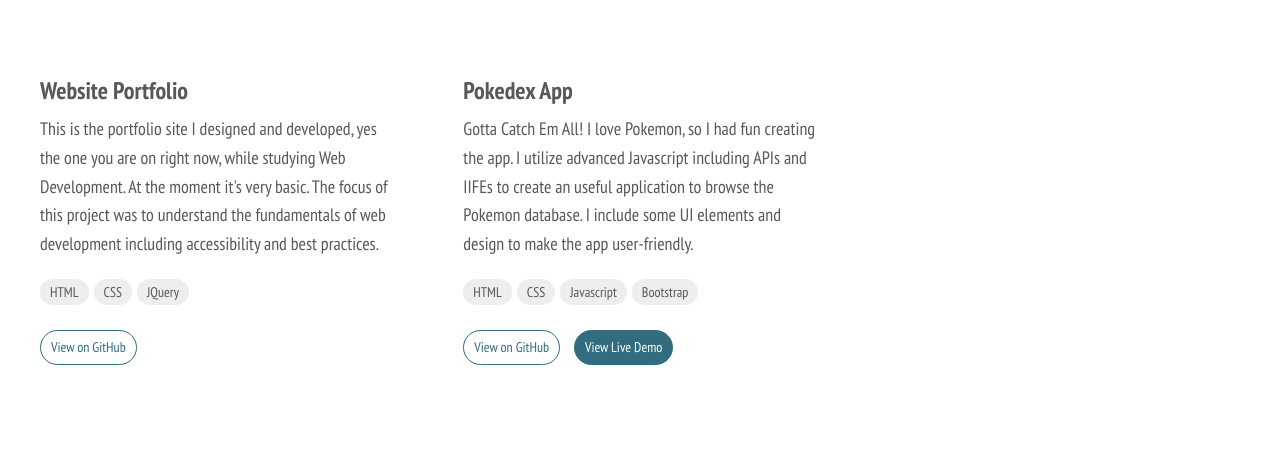
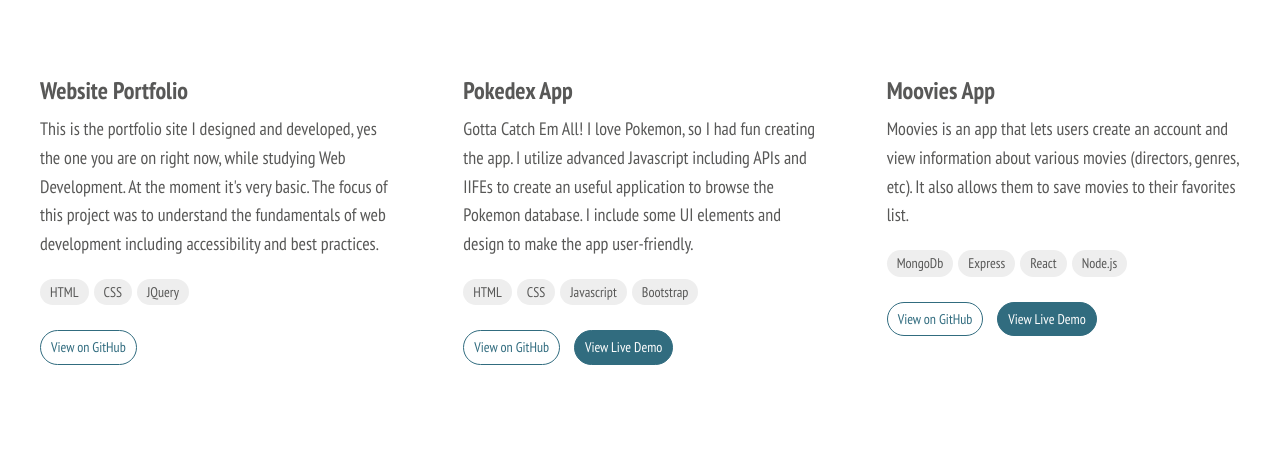
Before and after one commit to DevEke/Portfolio-Website, a plain HTML site: page work.html in a window 1280 px wide. Shown: the part 171-621 px from the top of the page. Drawn offline with Linux system fonts and the light colour scheme.

Commit message:
Added a new project to work.html

```diff
--- a/work.html
+++ b/work.html
@@ -77,6 +77,18 @@
             <a class="project-btn project-btn-code" href="https://github.com/DevEke/Pokedex-App" target="_blank">View on GitHub</a>
             <a class="project-btn project-btn-demo" href="https://deveke.github.io/Pokedex-App/" target="_blank">View Live Demo</a>
           </div>
+          <div class="project-grid__item">
+            <h2>Moovies App</h2>
+            <p>Moovies is an app that lets users create an account and view information about various movies (directors, genres, etc). It also allows them to save movies to their favorites list.</p>
+            <div class="project-grid__item--tools-list">
+              <div class="project-grid__item--tools-list--item">MongoDb</div>
+              <div class="project-grid__item--tools-list--item">Express</div>
+              <div class="project-grid__item--tools-list--item">React</div>
+              <div class="project-grid__item--tools-list--item">Node.js</div>
+            </div>
+            <a class="project-btn project-btn-code" href="https://github.com/DevEke/Movie-API" target="_blank">View on GitHub</a>
+            <a class="project-btn project-btn-demo" href="https://moovies-app-0088.herokuapp.com/" target="_blank">View Live Demo</a>
+          </div>
       </div>
     </section>
 
```
